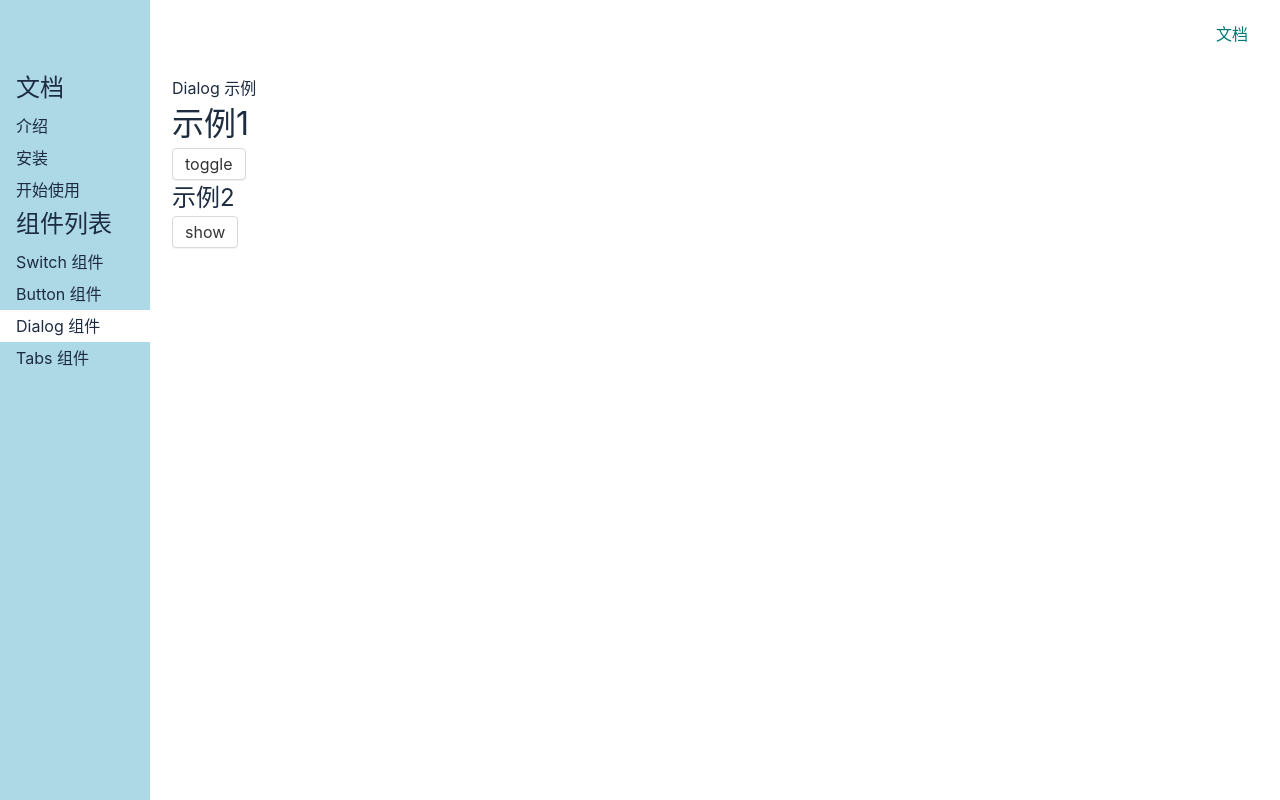
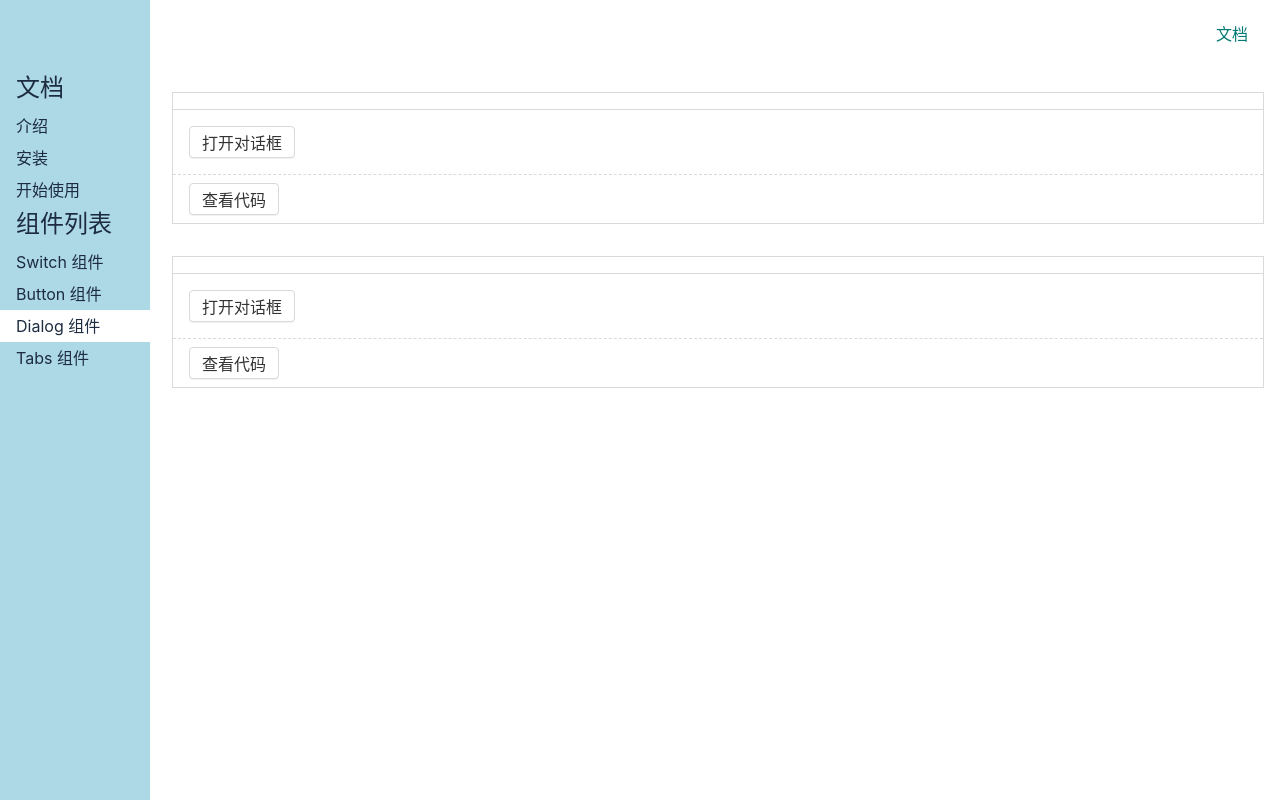
Before and after one commit to tgbf2674/Mmq-UI, a Vue app: page /#/doc/dialog in a window 1280 px wide. Built offline with nearby package versions, Linux system fonts and the light colour scheme.

Commit message:
改造DialogDemo

```diff
--- /dev/null
+++ b/src/components/Dialog1.dmeo.vue
@@ -0,0 +1,46 @@
+<demo>
+常规使用
+</demo>
+<template>
+  <div>
+    <Button @click="toggle">打开对话框</Button>
+    <Dialog v-model:visible="x" :closeOnClickOverlay="false" :ok="f1" :cancel="f2">
+      <template v-slot:content>
+        <strong>hi</strong>
+        <div>hi2</div>
+      </template>
+      <template v-slot:title>
+        <strong>加粗的标题</strong>
+      </template>
+    </Dialog>
+  </div>
+</template>
+
+<script lang="ts">
+import Dialog from '../lib/Dialog.vue';
+import Button from '../lib/Button.vue';
+import {
+  ref
+} from 'vue';
+export default {
+  components: {
+    Dialog,
+    Button
+  },
+  setup() {
+    const x = ref(false);
+    const toggle = () => {
+      x.value = !x.value;
+    };
+    const f1 = () => {
+    };
+    const f2 = () => {};
+    return {
+      x,
+      toggle,
+      f1,
+      f2
+    };
+  }
+};
+</script>
--- /dev/null
+++ b/src/components/Dialog2.dmeo.vue
@@ -0,0 +1,41 @@
+<demo>
+一键打开 Dialog
+</demo>
+<template>
+  <div>
+    <Button @click="showDialog">打开对话框</Button>
+  </div>
+</template>
+
+<script lang="ts">
+import Button from '../lib/Button.vue'
+import {
+  ref,
+  h
+} from 'vue'
+import {
+  openDialog
+} from '../lib/openDialog'
+export default {
+  components: {
+    Button
+  },
+  setup() {
+    const showDialog = () => {
+      openDialog({
+        title: h('strong', {}, '标题'),
+        content: '你好',
+        ok() {
+          console.log('ok')
+        },
+        cancel() {
+          console.log('cancel')
+        }
+      })
+    }
+    return {
+      showDialog
+    }
+  }
+}
+</script>
--- a/src/components/dialogDemo.vue
+++ b/src/components/dialogDemo.vue
@@ -1,30 +1,22 @@
 <template>
-  <div>Dialog 示例</div>
-  <h1>示例1</h1>
-  <Button @click="toggle">toggle</Button>
-  <Dialog v-model:visible="x" >
-    <template v-slot:content>
-      <div>你好</div>
-      <div>hi</div>
-    </template>
-    <template v-slot:title>
-      <strong>加粗的标签</strong>
-    </template>
-  </Dialog>
-  <h2>示例2</h2>
-  <Button @click="showDialog">show</Button>
+  <Demo :component="Dialog1Demo" />
+  <Demo :component="Dialog2Demo" />
 </template>
 
 <script lang="ts">
 import Dialog from '../lib/Dialog.vue'
 import Button from '../lib/Button.vue';
 import {openDialog} from '../lib/openDialog'
+import Demo from './Demo.vue';
+import Dialog1Demo from './Dialog1.dmeo.vue';
+import Dialog2Demo from './Dialog2.dmeo.vue';
 import {ref} from 'vue';
 export default {
   name: 'dialogDemo',
   components:{
     Dialog,
-    Button
+    Button,
+    Demo
   },
   setup(){
     const x = ref(false)
@@ -50,7 +42,7 @@ export default {
       })
     }
     return {
-      x,toggle,f1,f2,showDialog
+      x,toggle,f1,f2,showDialog,Dialog1Demo,Dialog2Demo
     }
   }
 }
```
